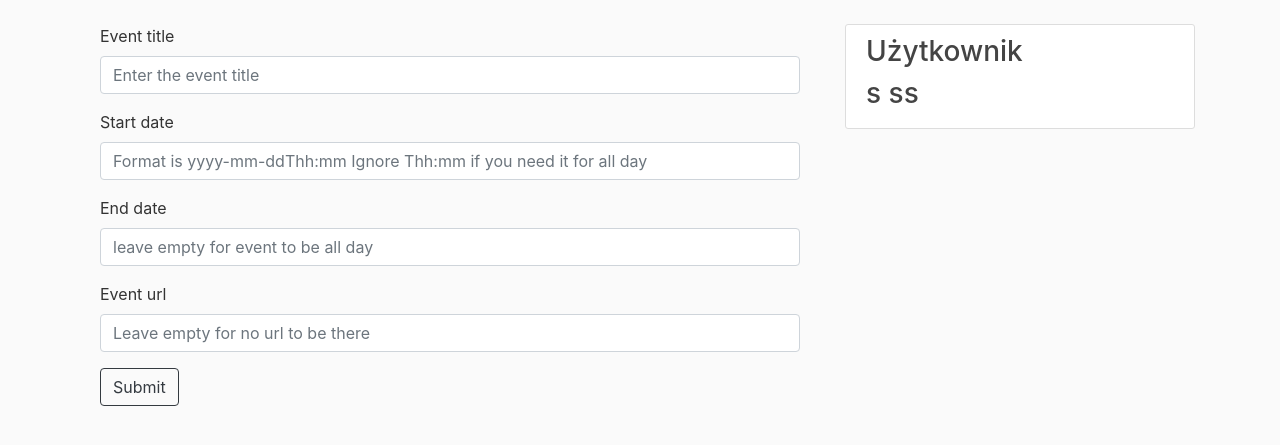
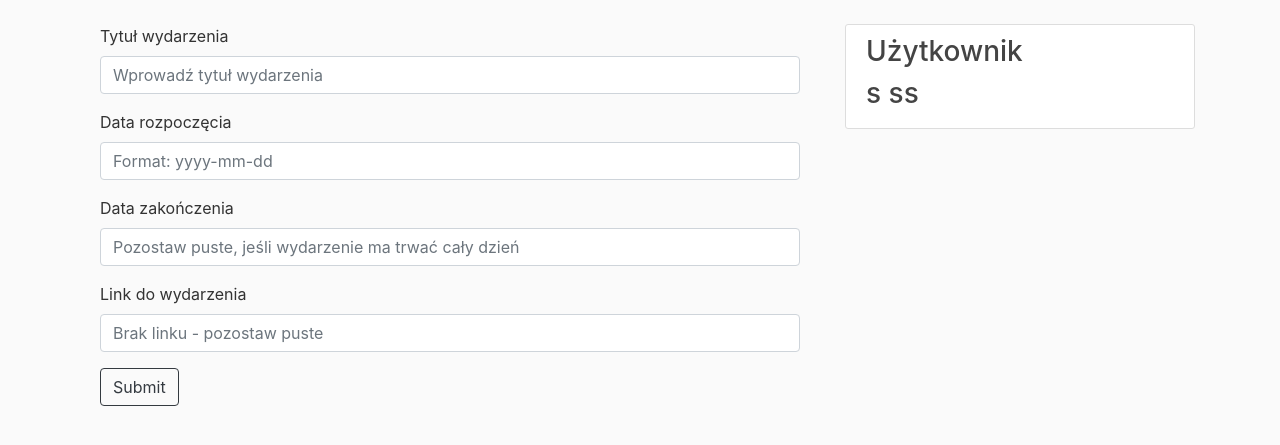
Before and after one commit to werka9898/PlatformaBHP, a Flask app: page /dodaj_wydarzenie in a window 1280 px wide. Shown: the part 56-501 px from the top of the page. Run offline with Flask 2, Linux system fonts and the light colour scheme; a user stored in the database is signed in; some libraries are stand-ins or nearby versions.

Commit message:
zmiana jezyka w dodwaniu wydarzenia na polski, dodanie pytan testowych

```diff
--- a/app.py
+++ b/app.py
@@ -96,22 +96,35 @@ class PopQuiz(Form):
     class Meta:
         csrf = False
     q1 = RadioField(
-        "Czy to jest szkolenie z BHP?",
-        choices=[('opcja1', 'Tak'), ('opcja2', 'Nie')],
+        "Natężenie oświetlenia na stanowisku pracy uzależnia się od:",
+        choices=[('opcja1', 'Charakteru, rodzaju i dokładności wykonywanej pracy'), ('opcja2', 'Sprawności wzroku pracownika'), ('opcja3', 'Czasu pracy')],
         validators=[CorrectAnswer('opcja1')]
         )
 
     q2 = RadioField(
-        "Czy to jest szkolenie z Onboardingu?",
-        choices=[('opcja1', 'Tak'), ('opcja2', 'Nie')],
+        "Kto ponosi koszty związane z badaniem okoliczności i przyczyn wypadku przy pracy?",
+        choices=[('opcja1', 'Pracodawca'), ('opcja2', 'Zakład  Ubezpieczeń Społecznych'), ('opcja3', 'Zakład  Ubezpieczeń Społecznych')],
         validators=[CorrectAnswer('opcja1')]
     )
 
     q3 = RadioField(
-        "Czy zapoznałeś się ze wszystkimi materiałami dotyczącymi szkolenia?",
-        choices=[('opcja1', 'Tak'), ('opcja2', 'Nie')],
+        "Badania lekarskie związane z przyjęciem do pracy przeprowadza:",
+        choices=[('opcja1', 'Lekarz medycyny pracy'), ('opcja2', 'Lekarz rodzinny'), ('opcja3', 'Jakikolwiek lekarz')],
         validators=[CorrectAnswer('opcja1')]
     )
+
+    q4 = RadioField(
+        "Stosunek pracy nawiązuje się w dniu:",
+        choices=[('opcja1', 'Załatwienia karty obiegowej'), ('opcja2', 'Podpisania przez pracodawcę podania o przyjęcie do pracy'), ('opcja3', 'Określonym w umowie o pracę')],
+        validators=[CorrectAnswer('opcja3')]
+    )
+
+    q5 = RadioField(
+        "Minimalna szerokość dostępu do sprzętu gaśniczego wynosi:",
+        choices=[('opcja1', '0,5 m'), ('opcja2', ' 0,75 m'), ('opcja3', '1m')],
+        validators=[CorrectAnswer('opcja3')]
+    )
+
 
 
 @login_manager.user_loader
--- a/templates/dodaj_wydarzenie.html
+++ b/templates/dodaj_wydarzenie.html
@@ -5,20 +5,20 @@
         <form action="/dodaj_wydarzenie" method="POST">
 {#            {{ form.hidden_tag() }}#}
             <div class="mb-3">
-              <label for="title" class="form-label">Event title</label>
-              <input type="text" class="form-control" name="title" id="title" placeholder="Enter the event title">
+              <label for="title" class="form-label">Tytuł wydarzenia</label>
+              <input type="text" class="form-control" name="title" id="title" placeholder="Wprowadź tytuł wydarzenia">
             </div>
             <div class="mb-3">
-              <label for="Start" class="form-label">Start date</label>
-              <input type="text" class="form-control" name="start" id="start" placeholder="Format is yyyy-mm-ddThh:mm Ignore Thh:mm if you need it for all day">
+              <label for="Start" class="form-label">Data rozpoczęcia</label>
+              <input type="text" class="form-control" name="start" id="start" placeholder="Format: yyyy-mm-dd">
             </div>
             <div class="mb-3">
-              <label for="Koniec" class="form-label">End date</label>
-              <input type="text" class="form-control" name="end" id="end" placeholder="leave empty for event to be all day">
+              <label for="Koniec" class="form-label">Data zakończenia</label>
+              <input type="text" class="form-control" name="end" id="end" placeholder="Pozostaw puste, jeśli wydarzenie ma trwać cały dzień">
             </div>
             <div class="mb-3">
-              <label for="url" class="form-label">Event url</label>
-              <input type="url" class="form-control" name="url" id="url" placeholder="Leave empty for no url to be there">
+              <label for="url" class="form-label">Link do wydarzenia</label>
+              <input type="url" class="form-control" name="url" id="url" placeholder="Brak linku - pozostaw puste">
             </div>
 {#            <div class="form-group">#}
 {#                {{ form.submit(class="btn btn-outline-info") }}#}
--- a/templates/quiz.html
+++ b/templates/quiz.html
@@ -2,11 +2,14 @@
 {% block content %}
 
 
+
+
 <div class="container">
+    <h1>Quiz - Podstawy BHP</h1><br>
         <form action='/Quiz' method="POST" role="form">
             {% for question in form %}
                   <div class="question">
-                <h2>{{ question.label }}</h2>
+                    <h4>{{ question.label }}</h4>
                   </div><br>
                   <div class = "answer">
                     {{ question }}
@@ -19,4 +22,5 @@
 
 
 
+
 {% endblock %}
--- a/templates/wyniki.html
+++ b/templates/wyniki.html
@@ -2,9 +2,9 @@
 {% block content %}
 
  <div class=”container”>
- <h1>Twoje wyniki</h1>
+ <h1>Twoje wyniki</h1><br>
    <ul class="list-group">
-      <h1>{{ current_user.wynik }}</h1>
+      <h3> Quiz - Podstawy BHP: {{ current_user.wynik }} punkty</h3>
    </ul>
  </div>
 
```
Lines whose indentation alone changed are shown as unchanged.
